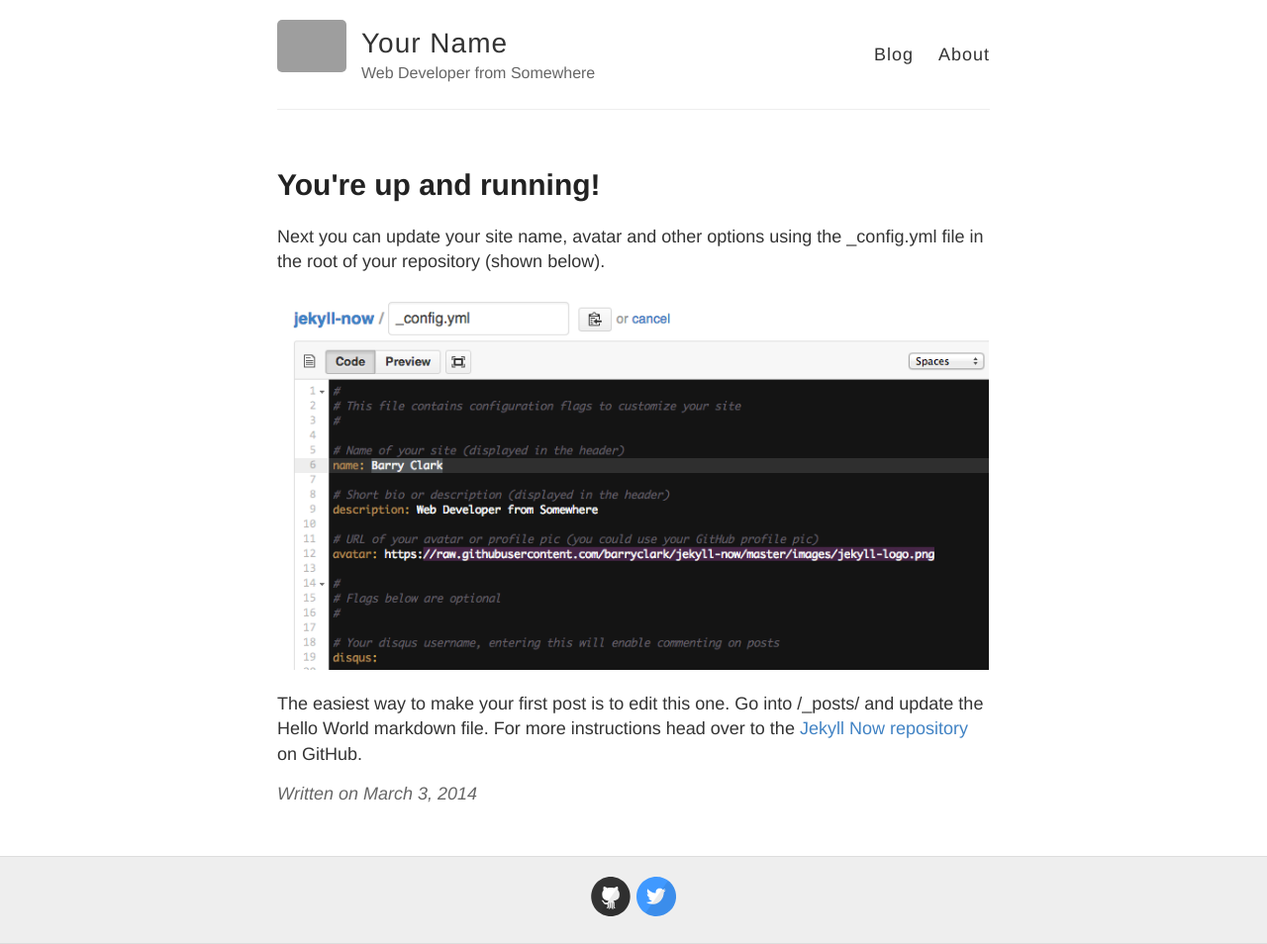
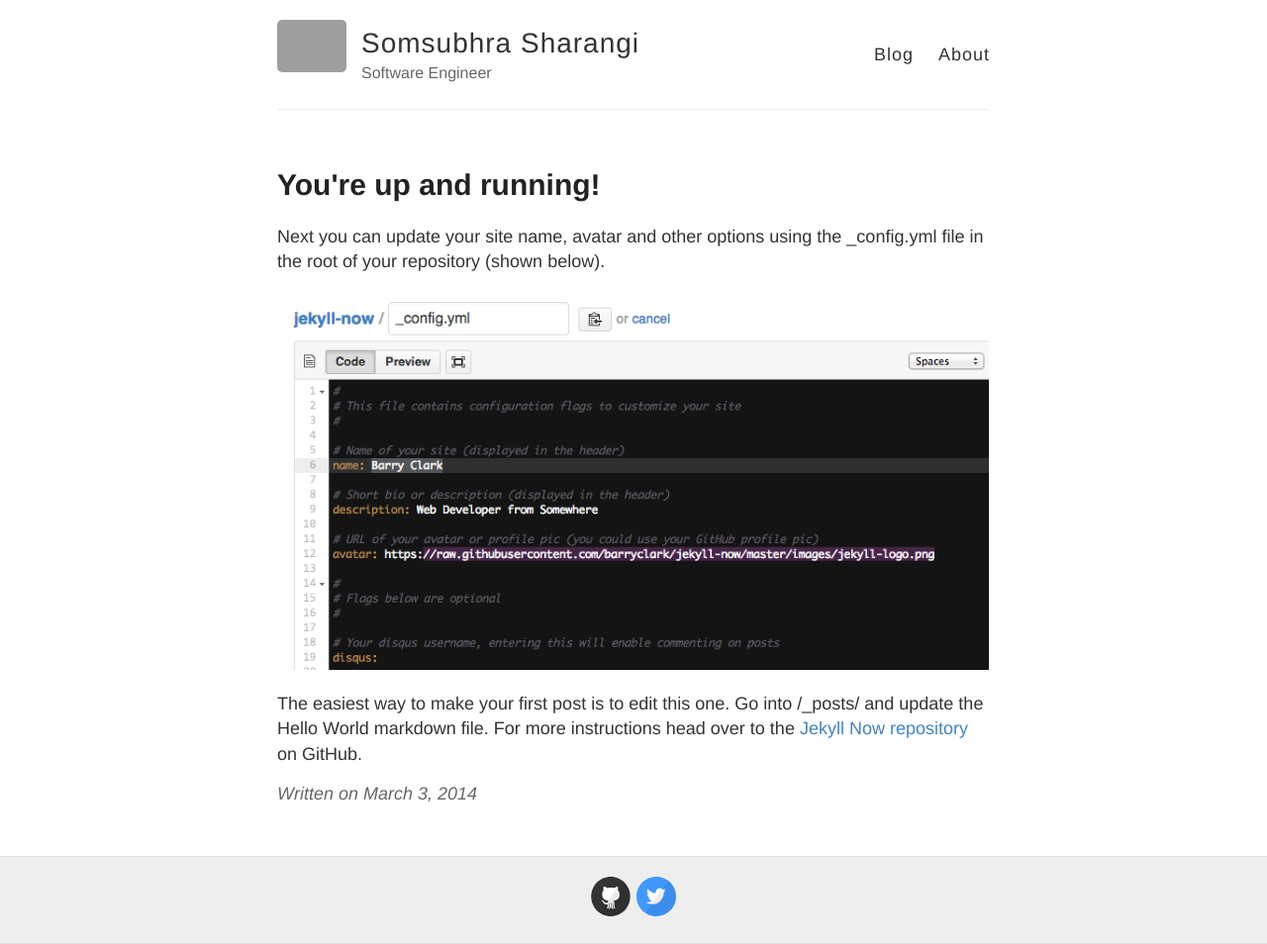
Before and after one commit to sharangi/sharangi.github.io, a Jekyll site: the page built from _posts/2014-3-3-Hello-World.md, in a window 1280 px wide. Shown: the whole page at 99% size. Built offline with Jekyll 4.4.1, drawn with Linux system fonts in a browser that asks for light colours; grey boxes are pictures that could not be loaded.

Commit message:
Update config

```diff
--- a/_config.yml
+++ b/_config.yml
@@ -3,10 +3,10 @@
 #
 
 # Name of your site (displayed in the header)
-name: Your Name
+name: Somsubhra Sharangi
 
 # Short bio or description (displayed in the header)
-description: Web Developer from Somewhere
+description: Software Engineer
 
 # URL of your avatar or profile pic (you could use your GitHub profile pic)
 avatar: https://raw.githubusercontent.com/barryclark/jekyll-now/master/images/jekyll-logo.png
```
